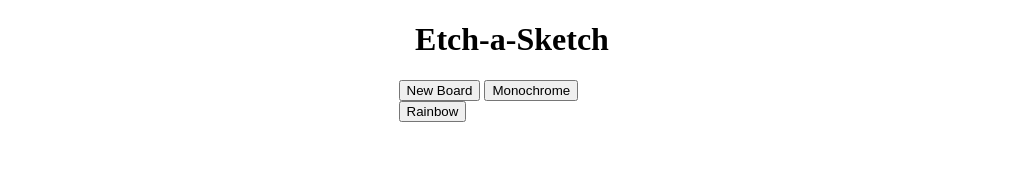
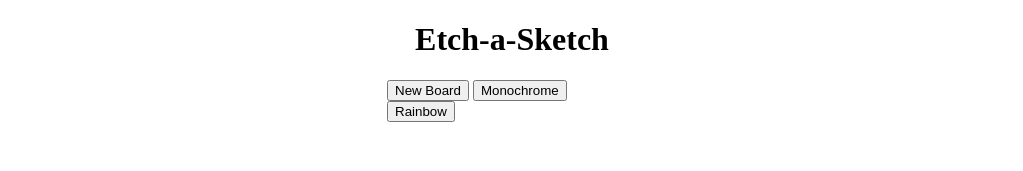
Before and after one commit to nataliealdrich/etch-a-sketch, a plain HTML site: page index.html in a window 1280 px wide. Shown: the top 171 px of the page, without its empty margins (128-1151 px from the left). Drawn offline with Linux system fonts and the light colour scheme.

Commit message:
Tryin to change the alignment once more

```diff
--- a/styles.css
+++ b/styles.css
@@ -19,5 +19,5 @@ button {
 
 #button-list{
 	margin: auto;
-	width: 227px;
+	width: 250px;
 }
```
